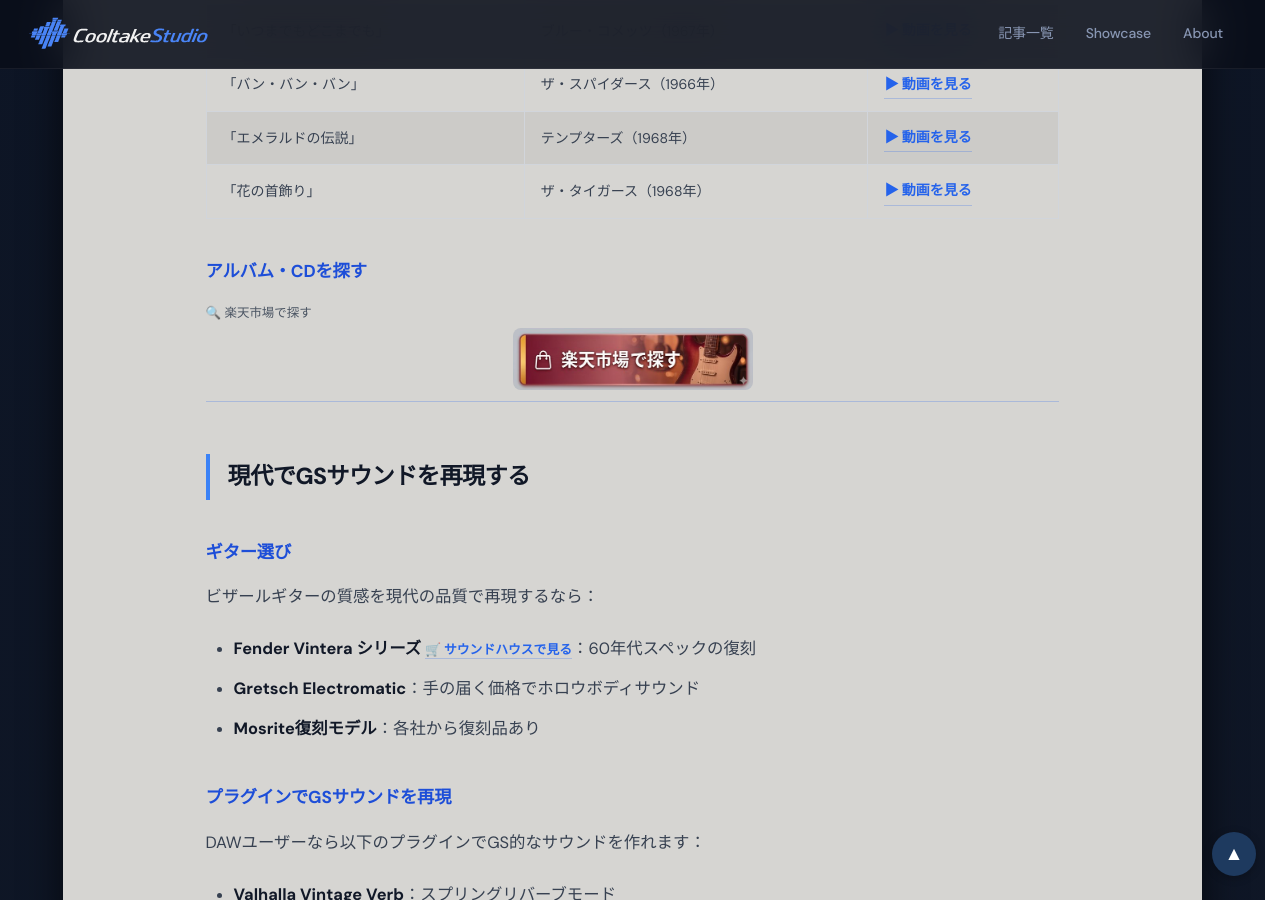
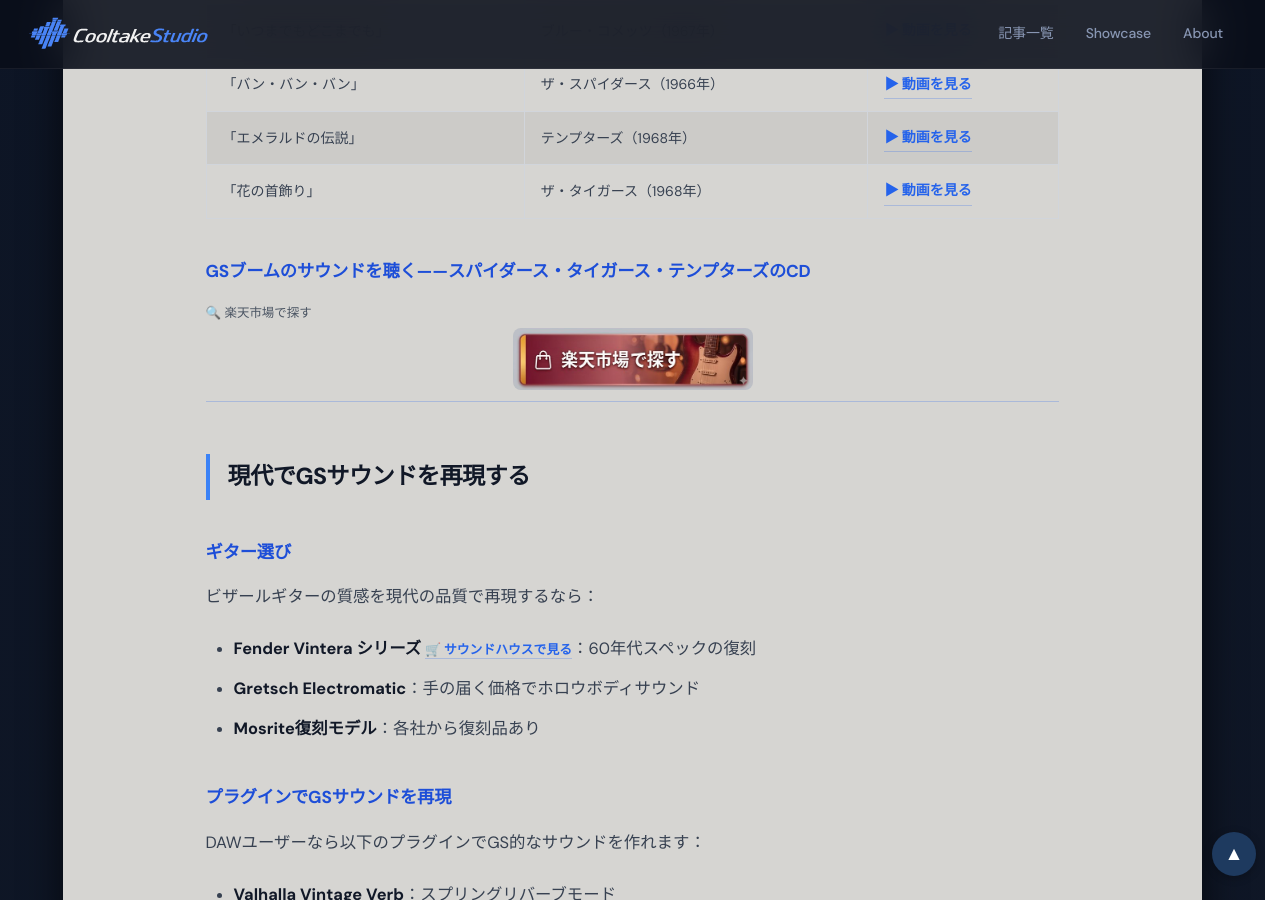
Before and after one commit to cooltake/cooltake-staging, a Jekyll site: the page built from _posts/2026-05-30-japan-music-01-gs-boom.md, in a window 1280 px wide and 900 px high, scrolled down 3678 px. Built offline with Jekyll 4.4.1, drawn with Linux system fonts in a browser that asks for light colours; some web fonts are replaced; some of the changed text lies outside the part shown.

Commit message:
fix: CTAセクション見出しを記事の文脈に合わせて修正 (2026-05-30-japan-music-01-gs-boom.md)

```diff
--- a/_posts/2026-05-30-japan-music-01-gs-boom.md
+++ b/_posts/2026-05-30-japan-music-01-gs-boom.md
@@ -81,7 +81,7 @@
 | 「エメラルドの伝説」 | テンプターズ（1968年） | <a href="https://www.youtube.com/results?search_query=%E3%83%86%E3%83%B3%E3%83%97%E3%82%BF%E3%83%BC%E3%82%BA%20%E3%82%A8%E3%83%A1%E3%83%A9%E3%83%AB%E3%83%89%E3%81%AE%E4%BC%9D%E8%AA%AC" target="_blank" rel="nofollow noopener" style="display:inline-flex;align-items:center;gap:.4em;color:#1e3a5f;text-decoration:none;font-weight:600;">▶ 動画を見る</a> |
 | 「花の首飾り」 | ザ・タイガース（1968年） | <a href="https://www.youtube.com/results?search_query=%E3%82%B6%E3%83%BB%E3%82%BF%E3%82%A4%E3%82%AC%E3%83%BC%E3%82%B9%20%E8%8A%B1%E3%81%AE%E9%A6%96%E9%A3%BE%E3%82%8A" target="_blank" rel="nofollow noopener" style="display:inline-flex;align-items:center;gap:.4em;color:#1e3a5f;text-decoration:none;font-weight:600;">▶ 動画を見る</a> |
 
-### アルバム・CDを探す
+### GSブームのサウンドを聴く——スパイダース・タイガース・テンプターズのCD
 
 <div style="margin:.8rem 0;"><span style="display:block;font-size:.78rem;color:#4b5563;margin-bottom:3px;margin-top:6px;">🔍 楽天市場で探す</span><a href="https://search.rakuten.co.jp/search/mall/グループサウンズ CD ベスト/" rel="nofollow" referrerpolicy="no-referrer-when-downgrade" style="display:block;text-decoration:none;text-align:center;"><img src="/assets/images/btn-rakuten.jpg" alt="楽天市場で探す" width="240" style="height:auto;border-radius:8px;display:inline-block;"></a></div>
 
@@ -128,7 +128,7 @@
 
 </figure>
 
-### 関連書籍・教則本を探す
+### この記事を読んでエレキギターを始めたくなったら
 
 <div style="margin:.8rem 0;"><span style="display:block;font-size:.78rem;color:#4b5563;margin-bottom:3px;margin-top:6px;">🔍 楽天市場で探す</span><a href="https://search.rakuten.co.jp/search/mall/エレキギター 教則本 初心者/" rel="nofollow" referrerpolicy="no-referrer-when-downgrade" style="display:block;text-decoration:none;text-align:center;"><img src="/assets/images/btn-rakuten.jpg" alt="楽天市場で探す" width="240" style="height:auto;border-radius:8px;display:inline-block;"></a></div>
 
```
